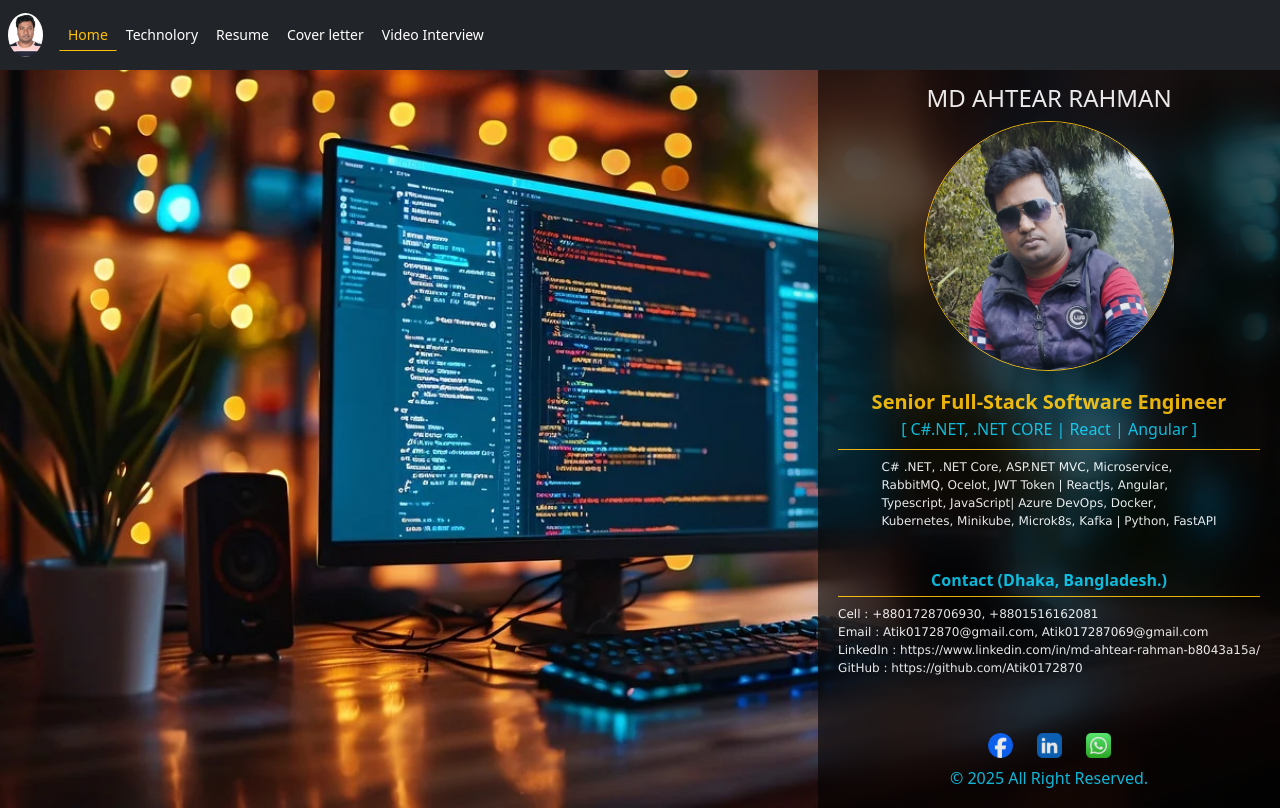
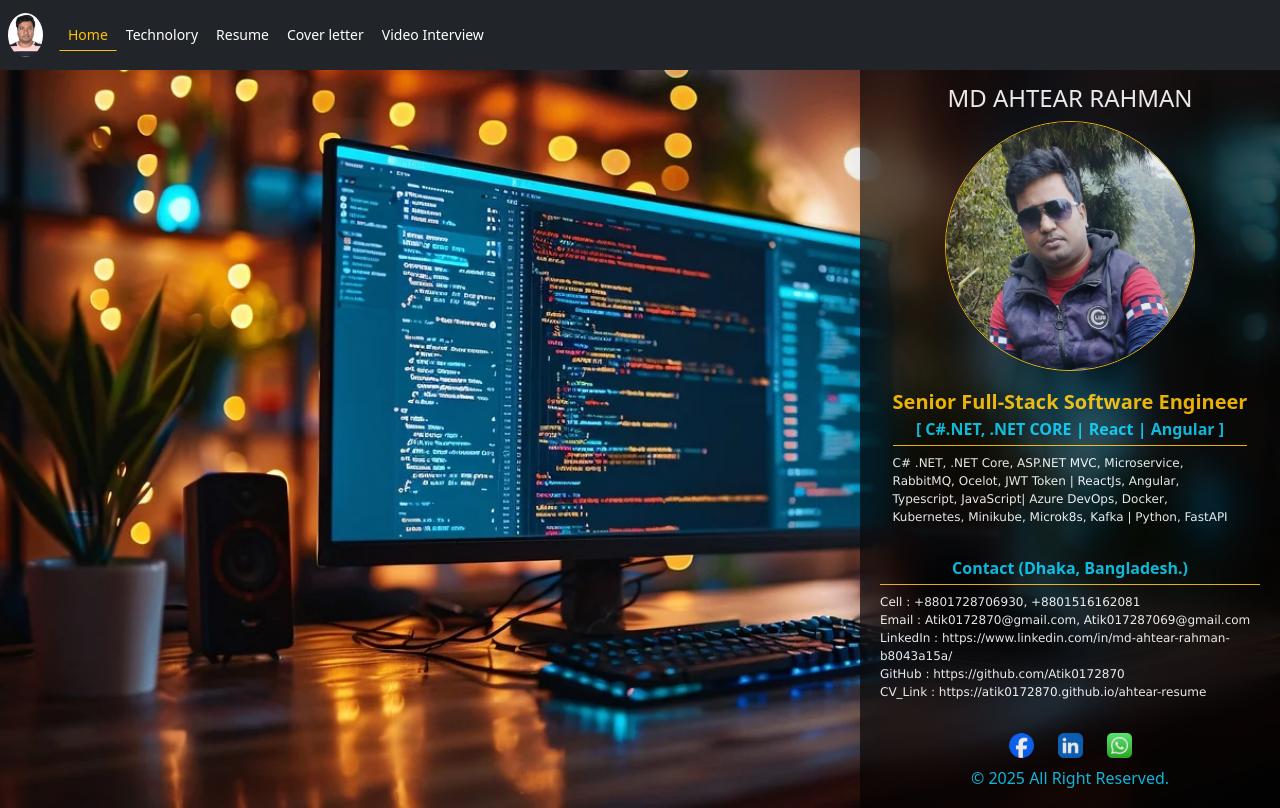
Before and after one commit to Atik0172870/ahtear-resume, a React (Vite) app: page / in a window 1280 px wide. Built offline with nearby package versions, Linux system fonts and the light colour scheme.

Commit message:
change contact midify section

```diff
--- a/src/home/Home.jsx
+++ b/src/home/Home.jsx
@@ -14,26 +14,27 @@ function Home() {
             <div className="card-body text-white glass-card border-0 rounded-0 shadow-lg">
                 <h4 className="card-title">MD AHTEAR RAHMAN</h4>
                 <img className="card-img-bottom rounded-circle profile_pic border-1 border border-warning" src={Ahtear_rahman} alt="Card image" />
-                <p className="text-warning m-0 fw-bold p-font-size-degination mt-3">{'Senior Full-Stack Software Engineer'}</p>
-                <p className="text-info p-font-size-tech m-0 mb-2">{'[ C#.NET, .NET CORE | React | Angular ]'}</p>
-                <div className='border border-0 border-bottom w-100 mb-2 border-warning'></div>
-                {/* <p className="text-info m-0 fw-bold p-font-size-tech">{'[ Napco Security Technologies - USA ]'}</p> */}
-                <span>
-                    <p className="text-white p-font-size m-0">{'C# .NET, .NET Core, ASP.NET MVC, Microservice,'}</p>
-                    <p className="text-white p-font-size m-0">{'RabbitMQ, Ocelot, JWT Token | ReactJs, Angular,'}</p>
-                    <p className="text-white p-font-size m-0">{'Typescript, JavaScript| Azure DevOps, Docker,'}</p>
-                    <p className="text-white p-font-size m-0">{'Kubernetes, Minikube, Microk8s, Kafka | Python, FastAPI'}</p>
-                </span>
-                <div className='mt-auto  mb-0 d-flex flex-column'>
-                    <span className='text-info fw-bold p-font-size-tech d-flex align-items-center justify-content-center mb-1'>Contact (Dhaka, Bangladesh.)</span>
+
+                <div className='d-flex flex-column'>
+                    <span className="text-warning m-0 fw-bold p-font-size-degination mt-3">{'Senior Full-Stack Software Engineer'}</span>
+                    <span className="text-info fw-bold p-font-size-tech d-flex align-items-center justify-content-center mb-1">{'[ C#.NET, .NET CORE | React | Angular ]'}</span>
+                    {/* <p className="text-info m-0 fw-bold p-font-size-tech">{'[ Napco Security Technologies - USA ]'}</p> */}
                     <div className='border border-0 border-bottom w-100 mb-2 border-warning'></div>
-                    <span className='m-0 p-font-size'>Cell : +8801728706930, +8801516162081</span>
-                    <span className='m-0 p-font-size'>Email : Atik0172870@gmail.com, Atik017287069@gmail.com</span>
-                    <span className='m-0 p-font-size'>LinkedIn : https://www.linkedin.com/in/md-ahtear-rahman-b8043a15a/</span>
-                    <span className='m-0 p-font-size'>GitHub : https://github.com/Atik0172870</span>
-                    <span className='m-0 p-font-size mt-3'></span>
+                    <span className="p-font-size">{'C# .NET, .NET Core, ASP.NET MVC, Microservice,'}</span>
+                    <span className="p-font-size">{'RabbitMQ, Ocelot, JWT Token | ReactJs, Angular,'}</span>
+                    <span className="p-font-size">{'Typescript, JavaScript| Azure DevOps, Docker,'}</span>
+                    <span className="p-font-size">{'Kubernetes, Minikube, Microk8s, Kafka | Python, FastAPI'}</span>
+                </div>
+                    <div className='mt-auto d-flex flex-column'>
+                        <span className='text-info fw-bold p-font-size-tech d-flex align-items-center justify-content-center mb-1'>Contact (Dhaka, Bangladesh.)</span>
+                        <div className='border border-0 border-bottom w-100 mb-2 border-warning'></div>
+                        <span className='p-font-size'>{'Cell : +8801728706930, +8801516162081'}</span>
+                        <span className='p-font-size'>{'Email : Atik0172870@gmail.com, Atik017287069@gmail.com'}</span>
+                        <span className='p-font-size'>{'LinkedIn : https://www.linkedin.com/in/md-ahtear-rahman-b8043a15a/'}</span>
+                        <span className='p-font-size'>{'GitHub : https://github.com/Atik0172870'}</span>
+                        <span className='p-font-size'>{'CV_Link : https://atik0172870.github.io/ahtear-resume'}</span>
+                    </div>
 
-                </div>
                 <div className='mt-auto d-flex gap-4'>
                     <a href='https://www.facebook.com/share/1HciuJSaVV/' target='_blank' title='Facebook'>    <img src={facebook} height={25} /></a>
                     <a href='https://www.linkedin.com/in/md-ahtear-rahman-b8043a15a/' target='_blank' title='LinkedIn'>    <img src={linkedin} height={25} /></a>
--- a/src/home/Home.scss
+++ b/src/home/Home.scss
@@ -18,7 +18,7 @@
     .glass-card {
         display: flex;
         flex-direction: column;
-        justify-content: top;
+        justify-content: center;
         align-items: center;
         background: rgba(0, 0, 0, 0.7);
         backdrop-filter: blur(20px);
@@ -26,17 +26,12 @@
         box-shadow: 0 4px 30px rgba(0, 0, 0, 0.1);
         color: whitesmoke;
         padding: 20px;
+        // min-width: 25%;
+        //width: 25%;
         opacity: 0.9;
-       // max-width: 20vw;
-        //width: 20dvw;
-        max-width: 100dvw;
+        max-width: 420px;
         margin-left: auto;
-        height: 93.3dvh;
-        //overlap css
-        position: absolute;
-        right: 0;
-        z-index: 2;
-        /* Higher z-index brings it on top */
+        height: 93.3vh;
 
 
         .p-font-size-degination {
```
